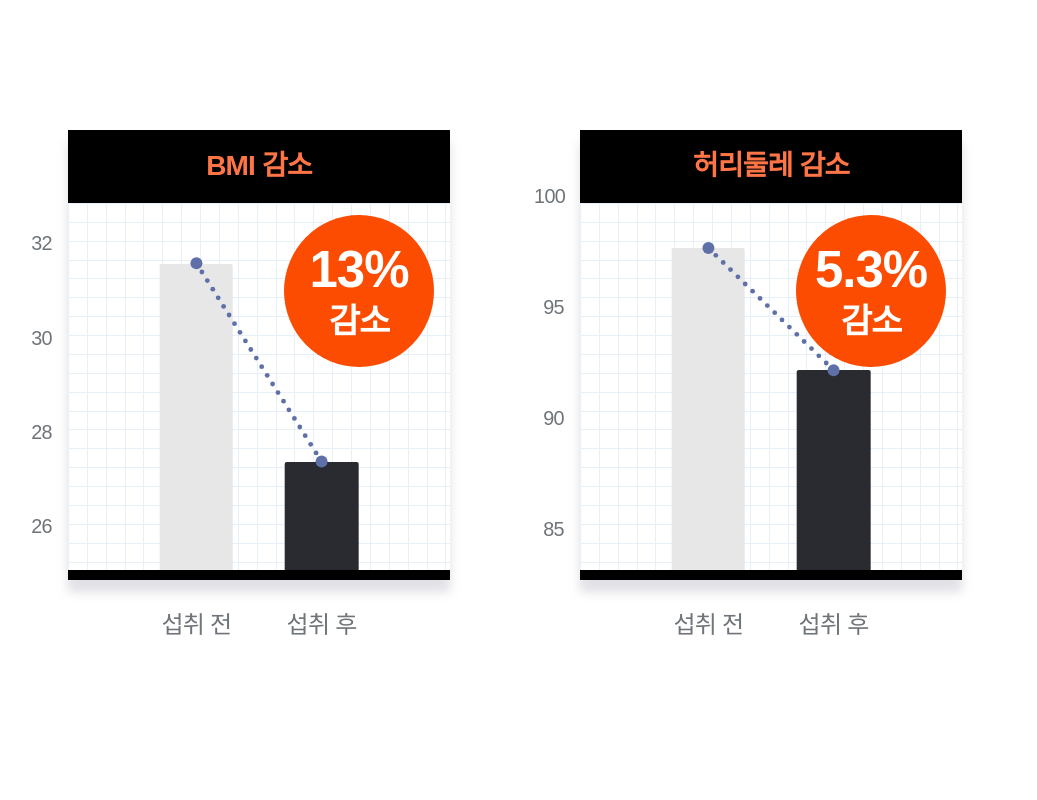
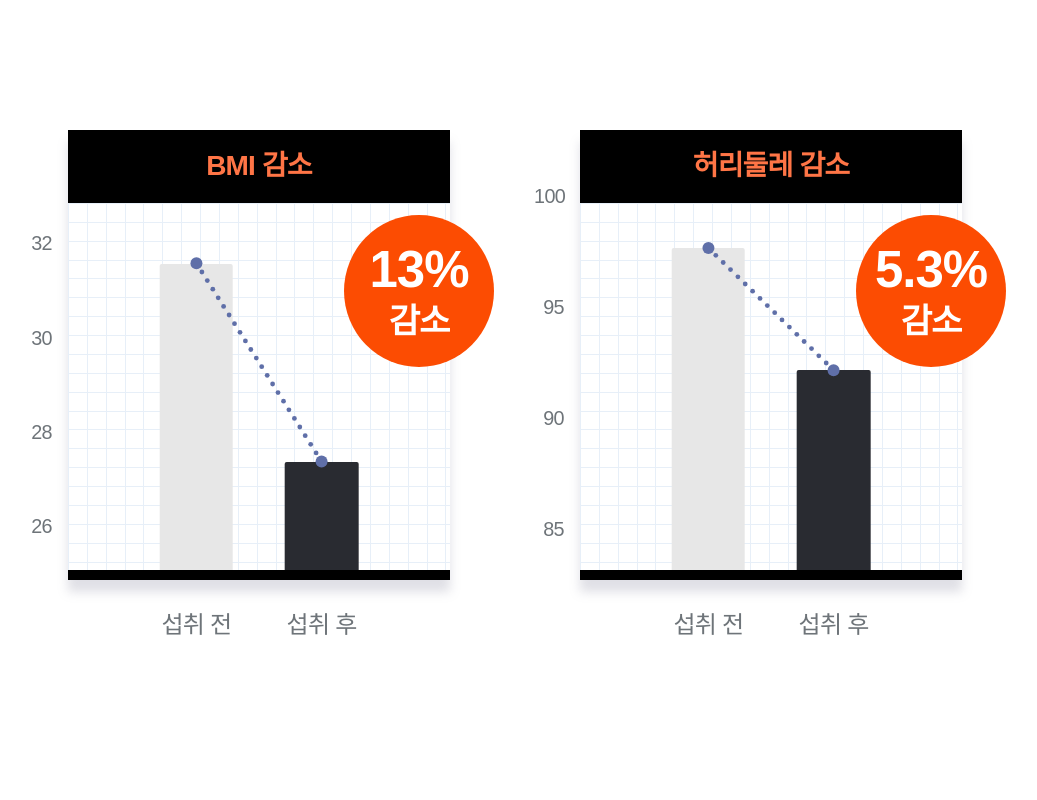
Before and after one commit to Eongmiau/berberine-research-charts, a plain HTML site: page index.html in a window 1280 px wide. Shown: the part 640-1440 px from the top of the page, without its empty margins (148-1185 px from the left). Drawn offline with Linux system fonts and the light colour scheme; a web font is replaced by a local one.

Commit message:
배지 우측 60px 이동 (막대·점선 비가림)
Co-Authored-By: Claude Opus 4.8 <noreply@anthropic.com>

```diff
--- a/index.html
+++ b/index.html
@@ -232,9 +232,9 @@ requestAnimationFrame(()=>{
     for(let k=1;k<N;k++){const t=k/N;svg.appendChild(svgel('circle',{cx:(x0+dx*t).toFixed(1),cy:(y0+dy*t).toFixed(1),r:2.4,fill:'#5f6fa8'}));}
     [[x0,y0],[x1,y1]].forEach(([cx,cy])=>svg.appendChild(svgel('circle',{cx,cy,r:6,fill:'#5f6fa8'})));
     plot.appendChild(svg);
-    // orange badge floats in the TOP-RIGHT, clear of both bars (after-bar stays fully visible)
+    // orange badge floats in the TOP-RIGHT, shifted further right (+60px) so it clears the after-bar & dotted-line endpoint
     const b=document.createElement('div');b.className='circle';b.innerHTML=`<span class="pct">${c.pct}</span><span class="lab">감소</span>`;
-    b.style.left=(ox+W-166)+'px';b.style.top=(oy+12)+'px';ch.appendChild(b);
+    b.style.left=(ox+W-106)+'px';b.style.top=(oy+12)+'px';ch.appendChild(b);
     // align x-labels under each bar center
     const labs=ch.querySelectorAll('.xlabels span');
     if(labs[0])labs[0].style.left=x0+'px'; if(labs[1])labs[1].style.left=x1+'px';
```
